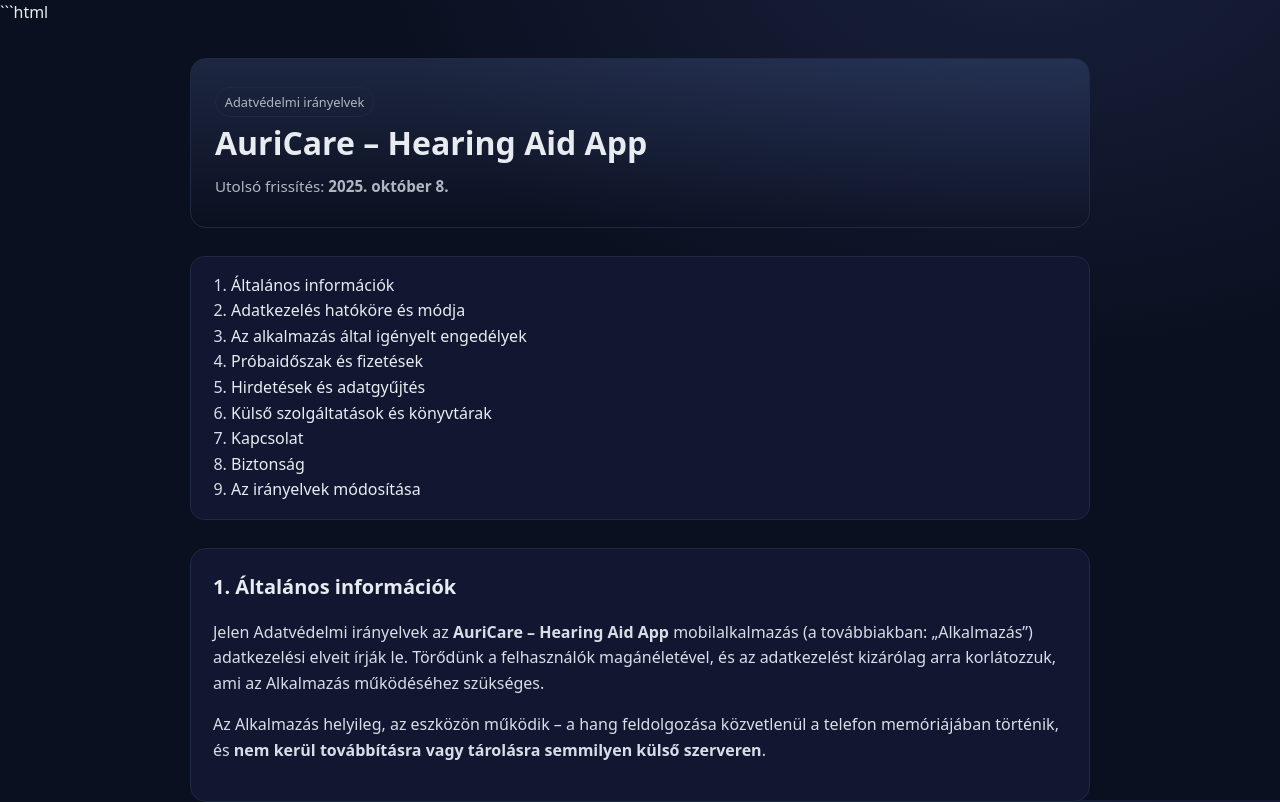
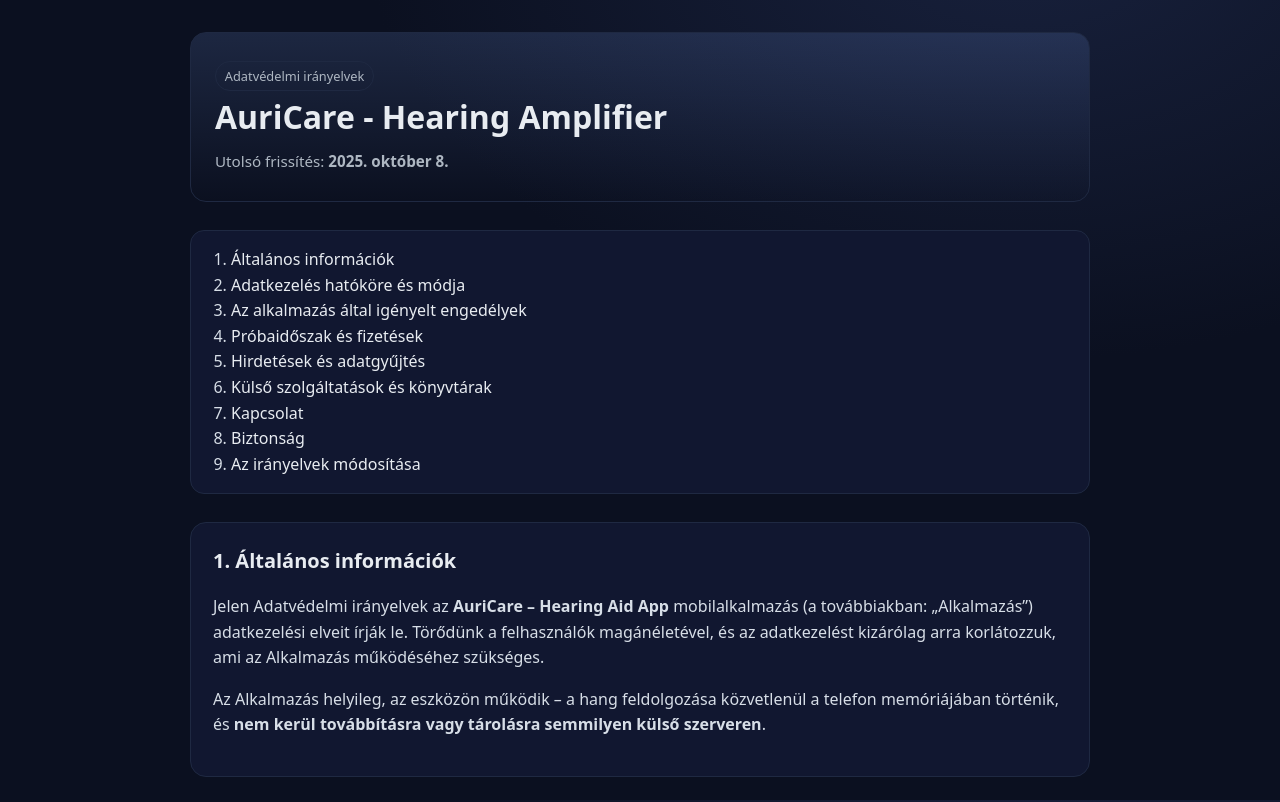
Before and after one commit to softnest9-debug/auricare-privacy-policy, a plain HTML site: page hu/index.html in a window 1280 px wide. Shown: the top 802 px of the page. Drawn offline with Linux system fonts and the light colour scheme.

Commit message:
Update title and footer references to 'Hearing Amplifier'

````diff
--- a/hu/index.html
+++ b/hu/index.html
@@ -1,10 +1,9 @@
-```html
 <!doctype html>
 <html lang="hu">
 <head>
   <meta charset="utf-8" />
   <meta name="viewport" content="width=device-width, initial-scale=1" />
-  <title>Adatvédelmi irányelvek – AuriCare – Hearing Aid App</title>
+  <title>Adatvédelmi irányelvek – AuriCare - Hearing Amplifier</title>
   <meta name="description" content="Az AuriCare – Hearing Aid App adatvédelmi irányelvei" />
   <style>
     :root {
@@ -47,7 +46,7 @@
   <div class="container">
     <header>
       <div class="badge">Adatvédelmi irányelvek</div>
-      <h1>AuriCare – Hearing Aid App</h1>
+      <h1>AuriCare - Hearing Amplifier</h1>
       <p class="subtitle">Utolsó frissítés: <strong>2025. október 8.</strong></p>
     </header>
 
@@ -146,7 +145,7 @@ THIS SOFTWARE IS PROVIDED BY THE COPYRIGHT HOLDERS AND CONTRIBUTORS "AS IS" AND
     </section>
 
     <footer>
-      <p>© <span id="year"></span> AuriCare – Hearing Aid App</p>
+      <p>© <span id="year"></span> AuriCare - Hearing Amplifier</p>
     </footer>
   </div>
   <script>
````
